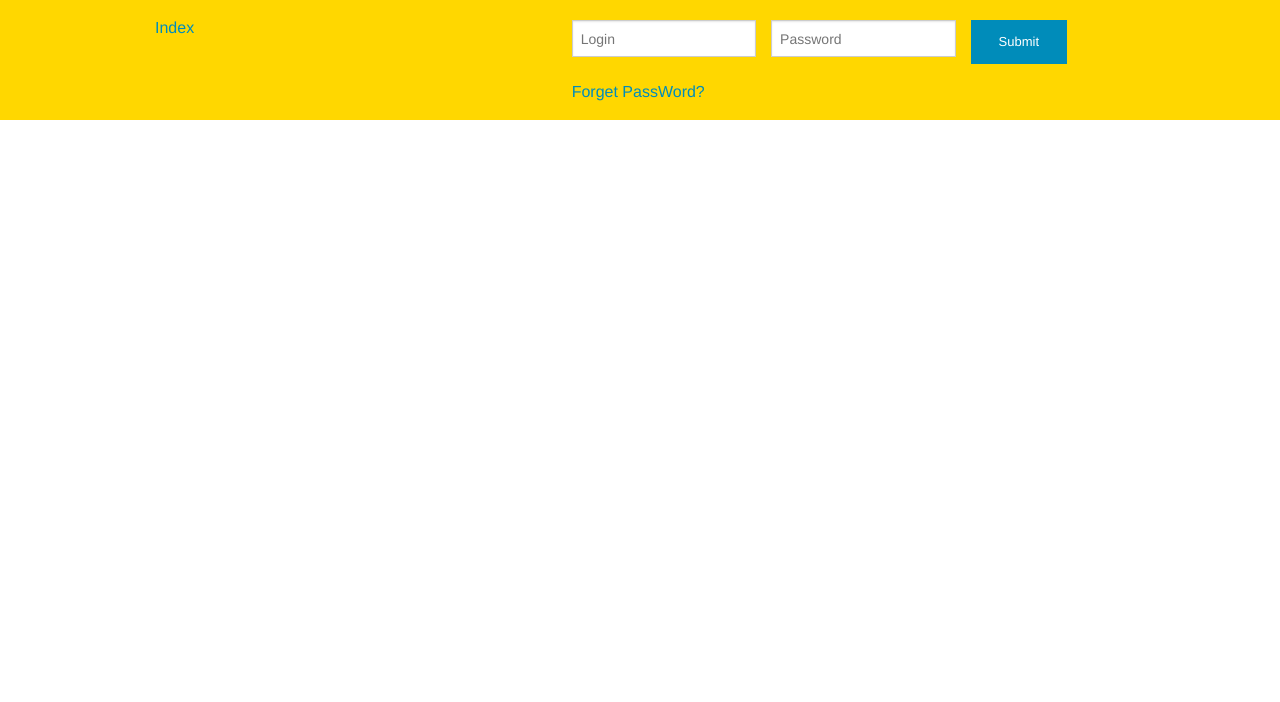
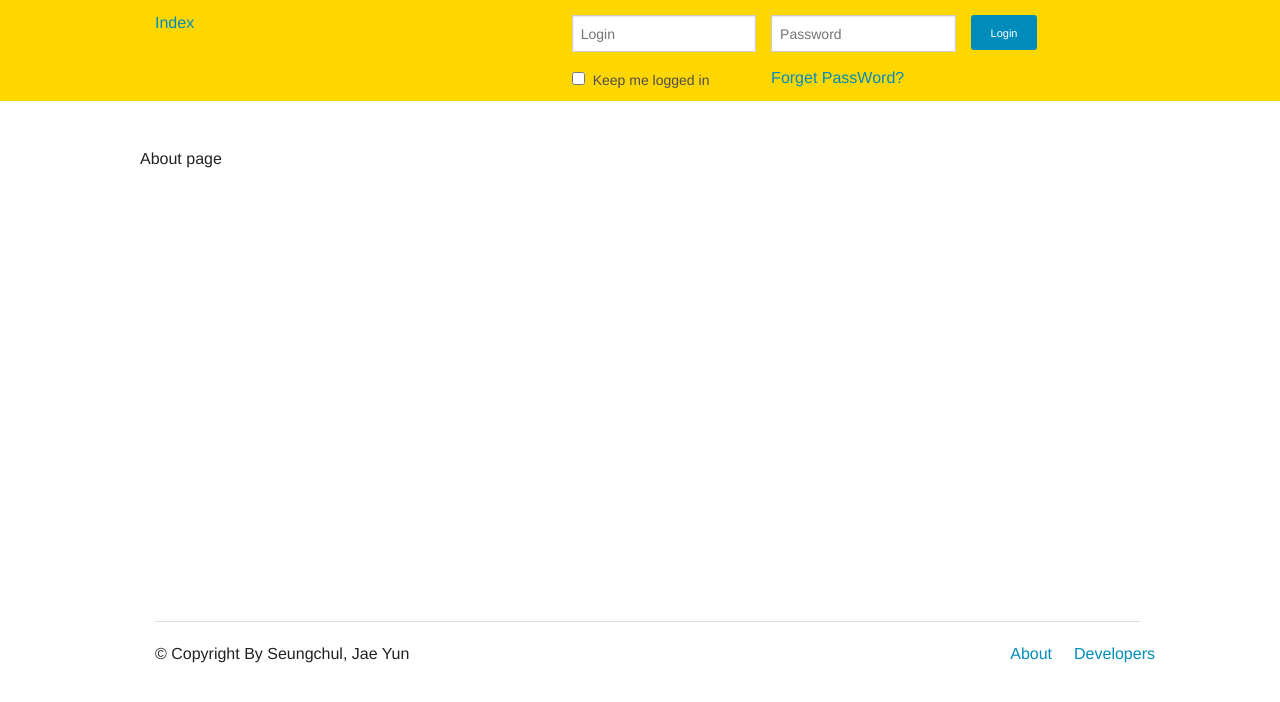
Before and after one commit to jameslee8611/CustomizedSocialPage, a PHP site: page /CustomizedSocialPage/about in a window 1280 px wide. Shown: the top 702 px of the page. Run offline with PHP 8.4, Linux system fonts and the light colour scheme.

Commit message:
fix about page

```diff
--- a/views/about/index.php
+++ b/views/about/index.php
@@ -1,4 +1,5 @@
-<div class="header">
+<?php if (!Session::get('loggedIn')): ?>
+<div class="header-signup">
     <div class="row">
         <div class="large-1 columns">
             <div class="row">
@@ -19,28 +20,53 @@
                     <div class="large-4 columns">
                         <div class="row collapse">
                             <div class="small-9 columns">
-                                <input class="small button" type="submit" />
+                                <input class="custom-tiny radius button" type="submit" value="Login"/>
                             </div>
                         </div>
                     </div>
                 </form>
             </div>
             <div class="row">
-                <div class="small-4 columns">
+                <div class="large-4 columns">
+                    <input id="keep_loggedIn" type="checkbox"><label for="keep_loggedIn">Keep me logged in</label>
+                </div>
+                <div class="large-4 columns">
                     <a href="<?php echo URL; ?>forget">Forget PassWord?</a>
+                </div>
+                <div class="large-4 columns">
+
                 </div>
             </div>
         </div>
     </div>
 </div>
-<div class="row">
-    <div class="large-4">
-
-    </div>
-    <div class="large-4">
-        About page
-    </div>
-    <div class="large-4">
-
+<?php else: ?>
+<div class="header">
+    <div class="row">
+        <div class="large-1 columns">
+            <div class="row">
+                <div class="large-2 columns">
+                    <a href="<?php echo URL; ?>">Index</a>
+                </div>
+                <div class="large-2 columns">
+                    <a href="<?php echo URL; ?>index/logout">Logout</a>
+                </div>
+            </div>
+        </div>
     </div>
 </div>
+<?php endif;?>
+<?php if (Session::get('loggedIn')): ?>
+<div class="content">
+<?php else: ?>
+<div class="conetnet-child">
+<?php endif; ?>
+    <div class="row">
+        <div class="large-6">
+            About page
+        </div>
+        <div class="large-6">
+
+        </div>
+    </div>
+</div>
```
Also changed, not shown: views/index/main.php (+0 -9 lines).
